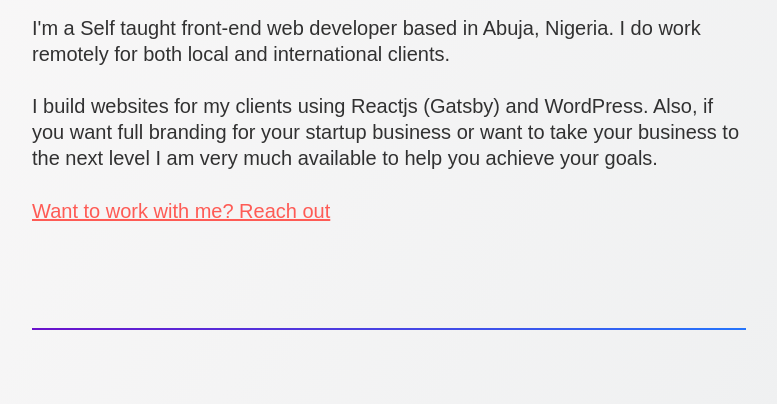
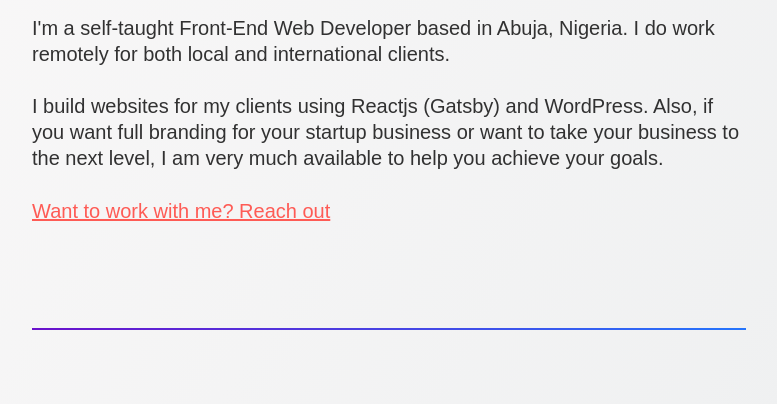
Before and after one commit to Teegreat/Tee, a Gatsby site: page /about in a window 1280 px wide. Shown: the part 658-1062 px from the top of the page, without its empty margins (251-1028 px from the left). Built offline with nearby package versions, Linux system fonts and the light colour scheme; Gatsby itself is replaced by a stand-in of ours.

Commit message:
content adjusted

```diff
--- a/src/pages/about.js
+++ b/src/pages/about.js
@@ -41,13 +41,13 @@ const aboutPage = props => {
       {/* <h1 style={{ marginBottom: "1rem" }}>About Me</h1> */}
       <div style={{ justifyContent: "center" }}>{profilePicture}</div>
       <p style={{ marginTop: "1rem", fontSize: "20px" }}>
-        I'm a Self taught front-end web developer based in Abuja, Nigeria. I do
+        I'm a self-taught Front-End Web Developer based in Abuja, Nigeria. I do
         work remotely for both local and international clients.
       </p>
       <p style={{ fontSize: "20px" }}>
         I build websites for my clients using Reactjs (Gatsby) and WordPress.
         Also, if you want full branding for your startup business or want to
-        take your business to the next level I am very much available to help
+        take your business to the next level, I am very much available to help
         you achieve your goals.
       </p>
       <p
```
